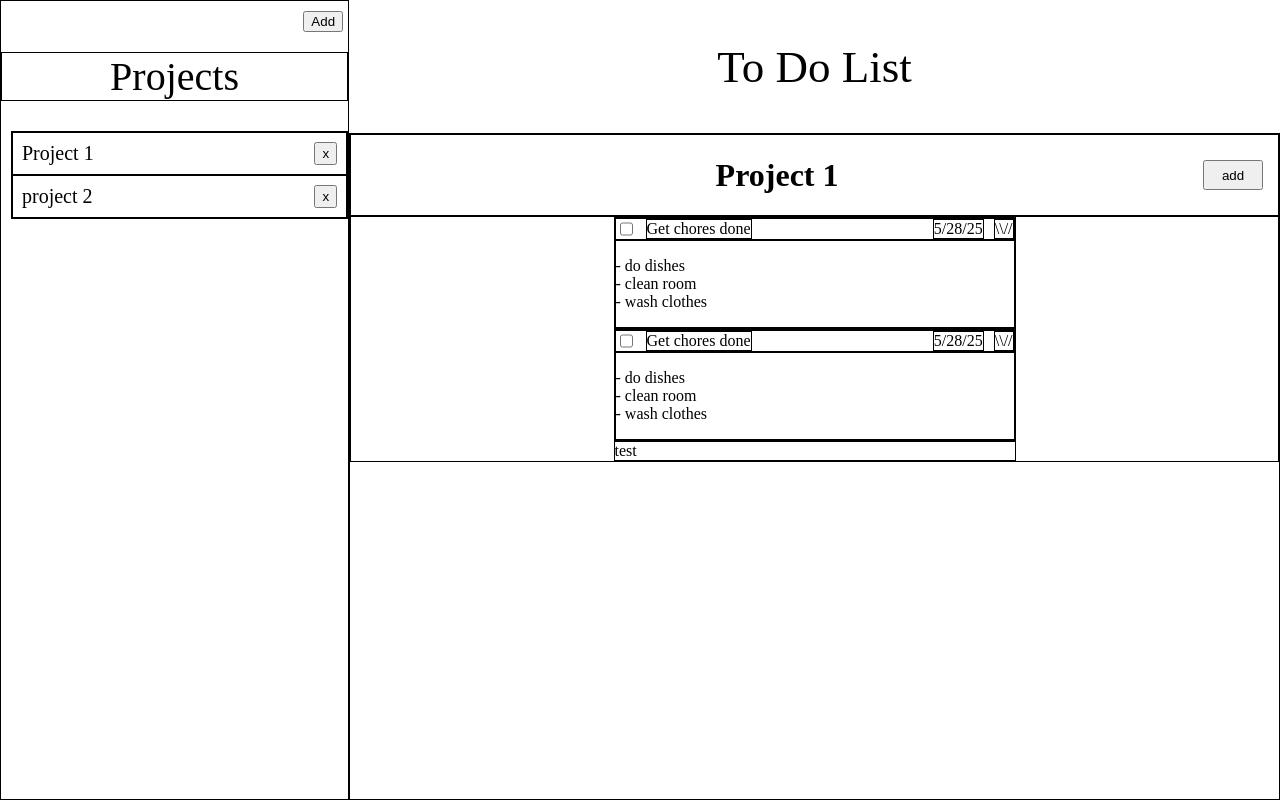
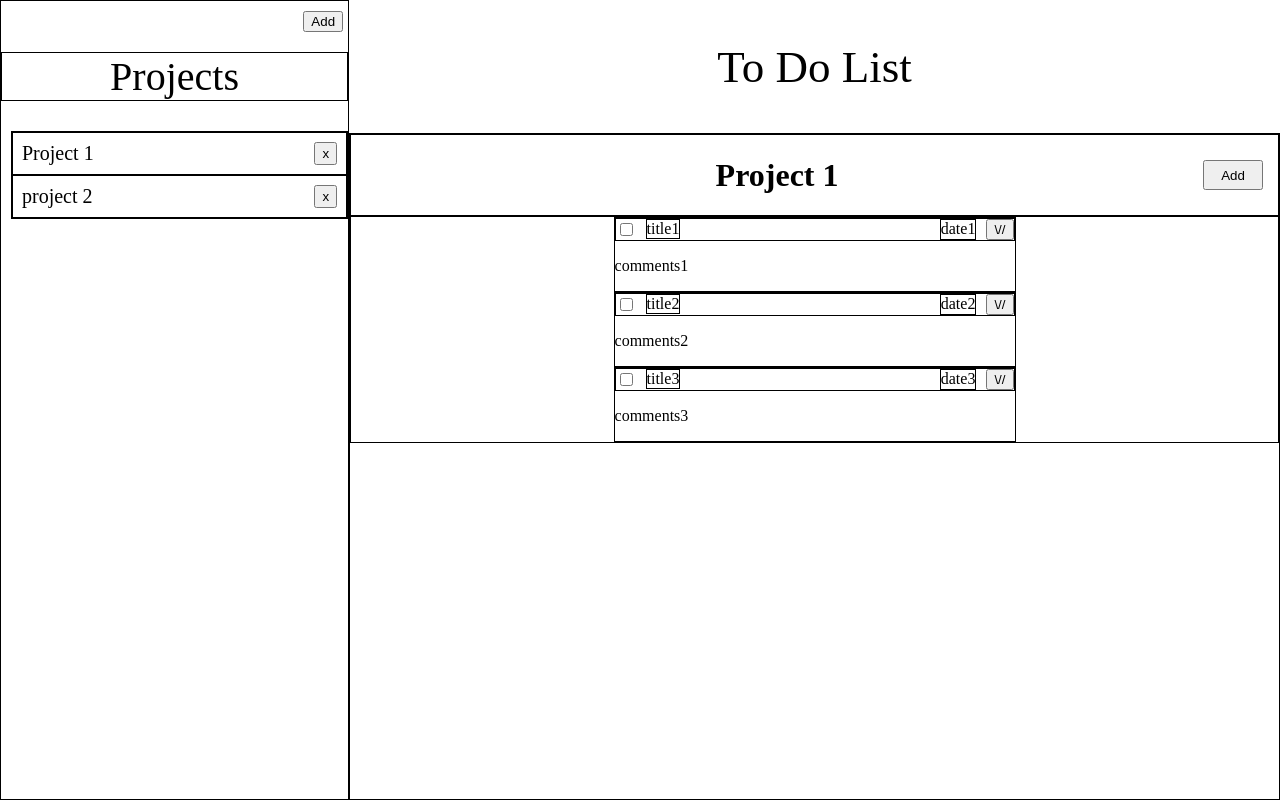
Before and after one commit to Jonathanpatinocs/todoApp, a website built with webpack: page src/template.html in a window 1280 px wide. Built offline with nearby package versions, Linux system fonts and the light colour scheme.

Commit message:
display todos

```diff
--- a/src/index.js
+++ b/src/index.js
@@ -1,5 +1,9 @@
 import "./styles.css";
 import sidebarDom from "./sidebar";
+import displayTodos from "./todoDom";
+import projectManager from "./projects";
 
 
 sidebarDom();
+
+displayTodos(projectManager.projects[0]);
--- a/src/projects.js
+++ b/src/projects.js
@@ -22,13 +22,27 @@ class Project {
         this.name = name;
         this.list = [];
     }
+    addTodo(todo) {
+        this.list.push(todo);
+    }
 
+}
+
+class Todo {
+    constructor(title, date, comment) {
+        this.title = title;
+        this.date = date;
+        this.comment = comment;
+    }
 }
 
 const projectManager = new ProjectManager();
 projectManager.addProject(("Project 1"));
 projectManager.addProject(("project 2"));
 
+projectManager.projects[0].addTodo(new Todo("title1", "date1", "comments1"));
+projectManager.projects[0].addTodo(new Todo("title2", "date2", "comments2"));
+projectManager.projects[0].addTodo(new Todo("title3", "date3", "comments3"));
 /* projectManager.removeProject(projectManager.projects.findIndex(project => project.name === "Project 1")); */
 
 export default (Project, projectManager);
--- a/src/sidebar.js
+++ b/src/sidebar.js
@@ -1,6 +1,6 @@
 import Project from "./projects";
 import projectManager from "./projects";
-
+import displayTodos from "./todoDom";
 
 
 
@@ -44,6 +44,11 @@ function displayProjects() {
         button.addEventListener('dblclick', ()=> {
             projectManager.removeProject(projectManager.projects.findIndex(project => project.name === element.name));
             displayProjects();
+            displayTodos(projectManager.projects[0]);
+        })
+
+        div.addEventListener('click', ()=> {
+            displayTodos(element);
         })
 
         div.append(button);
--- a/src/styles.css
+++ b/src/styles.css
@@ -59,7 +59,7 @@ header {
     margin-left:auto;
     margin-right: 15px;
 }
-.content-header {
+#content-header {
 display: flex;
 align-items: center;
 justify-content: center;
--- a/src/template.html
+++ b/src/template.html
@@ -11,30 +11,12 @@
 
     </div>
     <div class="content">
-        <div class="content-header">
+        <div id="content-header">
             <h1>Project 1</h1>
             <button class="add-todo">add</button>
         </div>
 
         <div id="todo-list">
-            <div class="todo">
-                <div class="todo-overview">
-                    <input type="checkbox" name="todo1" id="todo1">
-                    <label for="todo1">
-                        <div class="todo-title">Get chores done</div>
-                    </label>
-                    <div class="todo-date">5/28/25</div>
-                    <div class="todo-dropdown"> \\// </div>
-                </div>
-                <div class="todo-all ">
-                    <p class="todo-description">
-                        - do  dishes <br>
-                        - clean room <br>
-                        - wash clothes <br>
-                    </p>
-                </div>
-
-            </div>
             <div class="todo">
                 <div class="todo-overview">
                     <input type="checkbox" name="todo1" id="todo1">
--- a/src/todoDom.js
+++ b/src/todoDom.js
@@ -0,0 +1,65 @@
+
+function todoDom(todo) {
+
+    const body = document.getElementById('todo-list');
+
+    const uuid = crypto.randomUUID();
+    const todoDiv = document.createElement('div');
+    todoDiv.className = "todo";
+    const todoOverview = document.createElement('div');
+    todoOverview.className = "todo-overview"
+    const input = document.createElement('input');
+    input.type = "checkbox";
+    input.name = uuid;
+    input.id = uuid;
+    const label = document.createElement('label');
+    label.htmlFor = uuid;
+    const todoTitle = document.createElement('div');
+    todoTitle.className = "todo-title";
+    todoTitle.innerText = todo.title;
+    const todoDate = document.createElement('div');
+    todoDate.className = "todo-date";
+    todoDate.innerText = todo.date;
+    const todoDropdown = document.createElement('button');
+    todoDropdown.className = "todo-dropdown";
+    todoDropdown.innerText = "\\//";
+
+    const todoAll = document.createElement('todo-all');
+    todoAll.className = "todo-all";
+    const todoDescription = document.createElement('p');
+    todoDescription.className = "todo-description";
+    todoDescription.innerText = todo.comment;
+
+    label.append(todoTitle);
+    todoOverview.append(input, label, todoDate, todoDropdown);
+    todoAll.append(todoDescription);
+
+    todoDiv.append(todoOverview, todoAll);
+    body.append(todoDiv);
+}
+
+function displayTodos(project) {
+    const contentHeader = document.getElementById('content-header');
+    contentHeader.innerHTML = ""
+    const h1 = document.createElement('h1');
+    h1.innerText = project.name;
+    const button = document.createElement('button');
+    button.className = "add-todo";
+    button.innerText = 'Add';
+    contentHeader.append(h1, button);
+    const body = document.getElementById("todo-list");
+    body.innerHTML = "";
+    project.list.forEach(element => {
+        todoDom(element);
+    });
+}
+
+export default displayTodos;
+
+/*
+
+<div class="content-header">
+            <h1>Project 1</h1>
+            <button class="add-todo">add</button>
+        </div>
+*/
```
